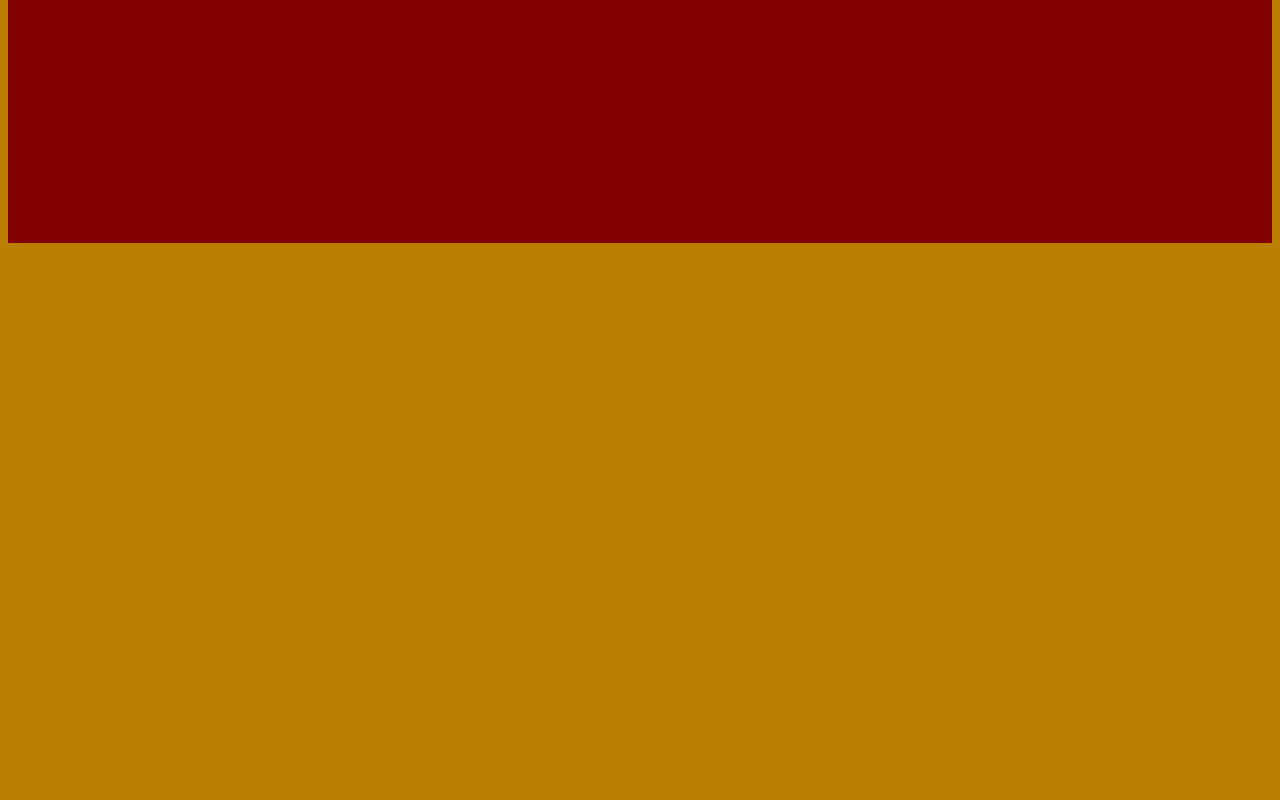
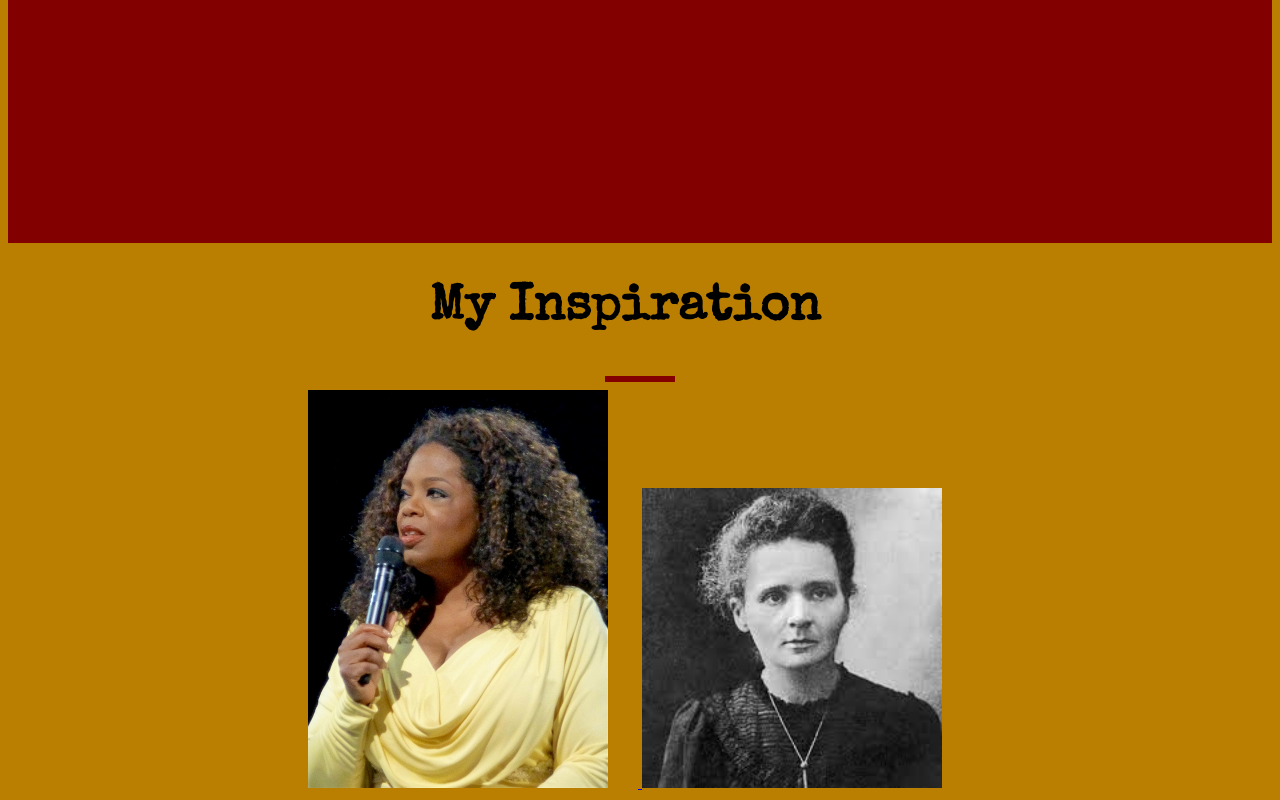
Before and after one commit to bisman-kaur/My-Portfolio, a plain HTML site: page index.html in a window 1280 px wide. Shown: the part 6378-7178 px from the top of the page. Before the commit the page ends 6629 px from the top, so only its background shows below. Drawn offline with nearby package versions, Linux system fonts and the light colour scheme.

Commit message:
Add files via upload

```diff
--- a/index.html
+++ b/index.html
@@ -72,5 +72,18 @@
             <iframe allow="microphone;" width="350" height="430" src="https://console.dialogflow.com/api-client/demo/embedded/c332fbc7-e0d2-4eb0-8cc8-343f3f942e17">
             </iframe>
         </section>
+        <section id= "myinspiration">
+            <h1> My Inspiration </h1>
+            <div class= "line"> </div>
+            <span>
+                <a href= "https://en.wikipedia.org/wiki/Oprah_Winfrey">
+                    <img src= "Oprah_in_2014.jpg">
+                </a>
+                <a href= "https://en.wikipedia.org/wiki/Marie_Curie ">
+                <img src= "download.jpg">
+                </a>
+            </span>
+
+        </section>
     </body>
 </html>
```
Also changed, not shown: Oprah_in_2014.jpg (added), download.jpg (added), style.css (line endings or trailing spaces).
